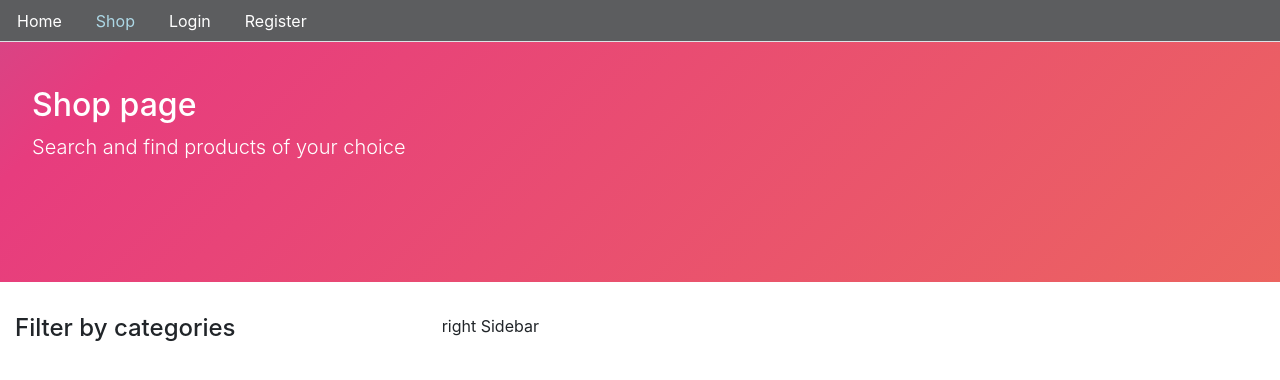
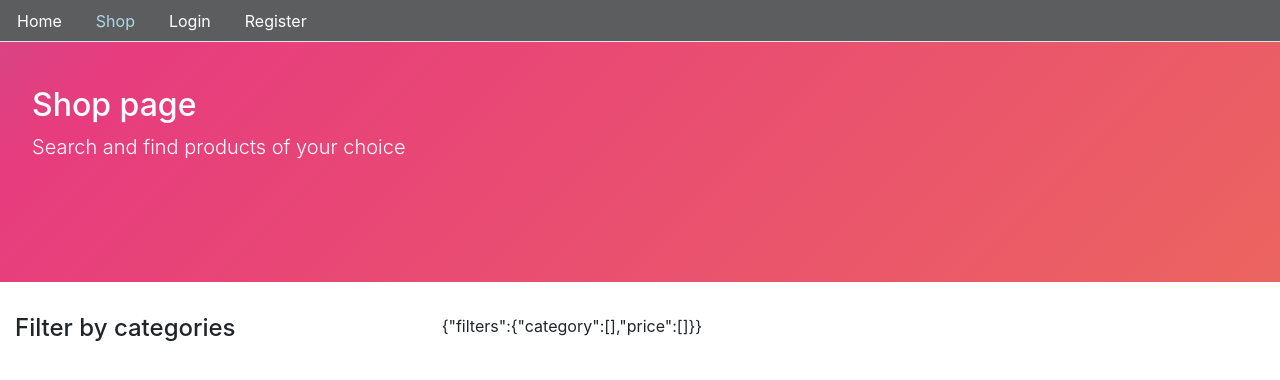
Before and after one commit to rick427/E-comms-store, a React (Create React App) app in the folder client/: page /shop in a window 1280 px wide. Shown: the top 380 px of the page. Built offline with nearby package versions, Linux system fonts and the light colour scheme; no server answers.

Commit message:
set filters with category

```diff
--- a/client/src/components/core/Shop.js
+++ b/client/src/components/core/Shop.js
@@ -7,6 +7,9 @@ import Checkbox from './Checkbox';
 const Shop = () => {
     const [categories, setCategories] = useState([]);
     const [error, setError] = useState(false);
+    const [myFilters, setMyFilters] = useState({
+        filters: {category: [], price: []}
+    })
 
     const init = () => {
         getCategories().then(data => {
@@ -24,7 +27,10 @@ const Shop = () => {
     }, [])
 
     const handleFilter = (filters, filterBy) => {
-        console.log('SHOP', filters, filterBy)
+        //console.log('SHOP', filters, filterBy)
+        const newFilters = {...myFilters};
+        newFilters.filters[filterBy] = filters;
+        setMyFilters(newFilters);
     };
 
     return (
@@ -44,7 +50,7 @@ const Shop = () => {
                    </ul>
                 </div>
                 <div className="col-8">
-                    right Sidebar
+                    {JSON.stringify(myFilters)}
                 </div>
             </div>
         </Layout>
```
